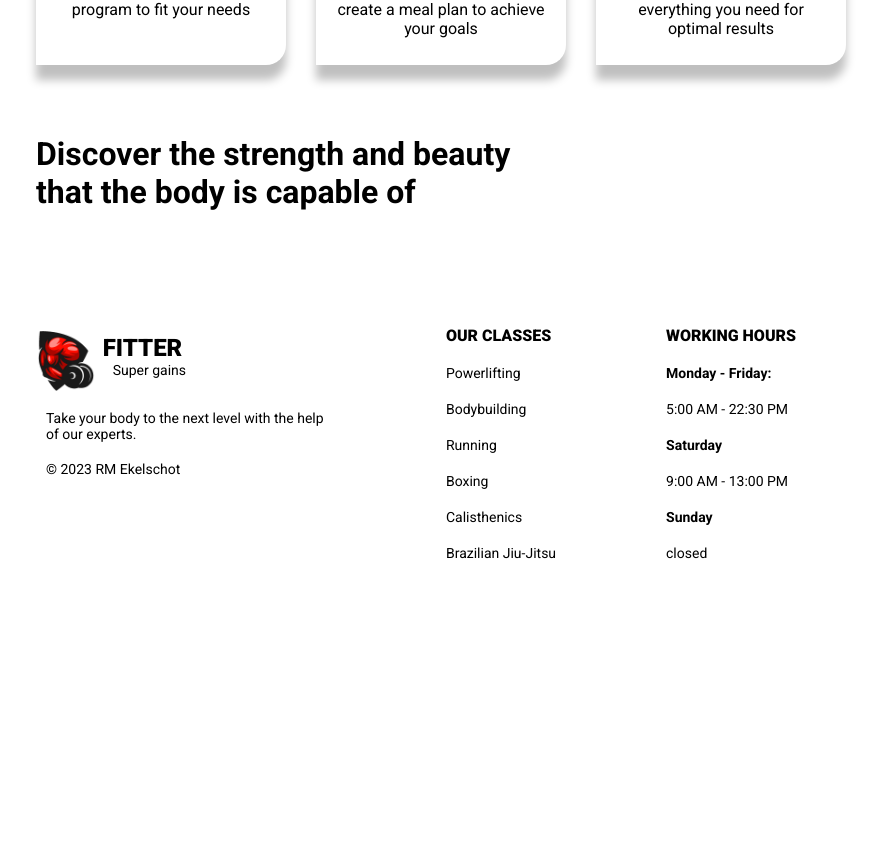
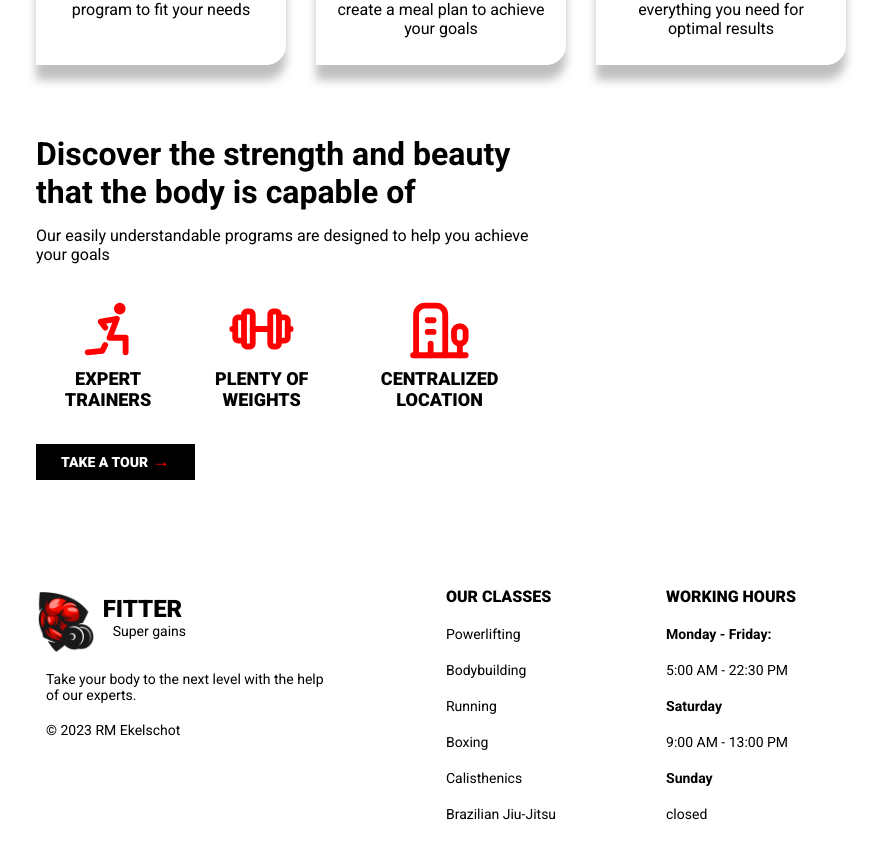
Before and after one commit to rmekelschot/fitness-website, a React (Create React App) app: page /classes in a window 1280 px wide. Shown: the part 860-1718 px from the top of the page, without its empty margins (199-1080 px from the left). Before the commit the page ends 1531 px from the top, so only its background shows below. Built offline with nearby package versions, Linux system fonts and the light colour scheme.

Commit message:
homepage update

```diff
--- a/src/css/App.css
+++ b/src/css/App.css
@@ -98,6 +98,14 @@ nav a:hover {
   text-transform: uppercase;
 }
 
+.btn-dark {
+  background-color: #000;
+  color: #fefefe;
+  font-weight: 900;
+  border: none;
+  /* font-size: 16px; */
+}
+
 .btn-light {
   background-color: #fefefe;
   color: #000;
--- a/src/pages/Home.jsx
+++ b/src/pages/Home.jsx
@@ -30,8 +30,7 @@ const Home = () => {
           </div>
         </div>
       </div>
-      <div className="flex" style={{justifyContent: 'center'}}>
-
+      <div className="flex" style={{ justifyContent: "center" }}>
         <div className="container">
           <div
             className="w-100 flex"
@@ -61,8 +60,8 @@ const Home = () => {
               <div className="text-header">progression</div>
               <br />
               <p>
-              Our team of experts will provide you with a custom program to fit
-              your needs
+                Our team of experts will provide you with a custom program to
+                fit your needs
               </p>
             </div>
             <div className="card text-center rounded-tl rounded-br shadow-big">
@@ -124,11 +123,111 @@ const Home = () => {
             </div>
           </div>
 
-        <div style={{marginTop: '40px', padding: '15px'}}>
-          <div style={{width: '500px'}}>
-
-          <h1 style={{fontSize: '32px'}}>Discover the strength and beauty that the body is capable of</h1>
+          <div style={{ marginTop: "40px", padding: "15px" }}>
+            <div style={{ width: "500px" }}>
+              <h1 style={{ fontSize: "32px", marginBottom: "15px" }}>
+                Discover the strength and beauty that the body is capable of
+              </h1>
+              <p>
+                Our easily understandable programs are designed to help you
+                achieve your goals
+              </p>
+              <div className="flex justify-content" style={{marginTop: '20px'}}>
+                <div style={{marginBottom: '40px'}}>
+                  <svg
+                    xmlns="http://www.w3.org/2000/svg"
+                    className="icon"
+                    width={24}
+                    height={24}
+                    viewBox="0 0 24 24"
+                    strokeWidth={2}
+                    stroke="currentColor"
+                    fill="none"
+                    strokeLinecap="round"
+                    strokeLinejoin="round"
+                    style={{ color: "#ff0000" }}
+                  >
+                    <path stroke="none" d="M0 0h24v24H0z" fill="none"></path>
+                    <path d="M16 5m-1 0a1 1 0 1 0 2 0a1 1 0 1 0 -2 0"></path>
+                    <path d="M5 20l5 -.5l1 -2"></path>
+                    <path d="M18 20v-5h-5.5l2.5 -6.5l-5.5 1l1.5 2"></path>
+                  </svg>
+                  <p
+                    className="text-header"
+                    style={{ fontSize: "18px", textAlign: "center" }}
+                  >
+                    expert trainers
+                  </p>
                 </div>
+                <div>
+                  <svg
+                    xmlns="http://www.w3.org/2000/svg"
+                    className="icon"
+                    width={24}
+                    height={24}
+                    viewBox="0 0 24 24"
+                    strokeWidth={2}
+                    stroke="currentColor"
+                    fill="none"
+                    strokeLinecap="round"
+                    strokeLinejoin="round"
+                    style={{ color: "#ff0000" }}
+                  >
+                    <path stroke="none" d="M0 0h24v24H0z" fill="none"></path>
+                    <path d="M2 12h1"></path>
+                    <path d="M6 8h-2a1 1 0 0 0 -1 1v6a1 1 0 0 0 1 1h2"></path>
+                    <path d="M6 7v10a1 1 0 0 0 1 1h1a1 1 0 0 0 1 -1v-10a1 1 0 0 0 -1 -1h-1a1 1 0 0 0 -1 1z"></path>
+                    <path d="M9 12h6"></path>
+                    <path d="M15 7v10a1 1 0 0 0 1 1h1a1 1 0 0 0 1 -1v-10a1 1 0 0 0 -1 -1h-1a1 1 0 0 0 -1 1z"></path>
+                    <path d="M18 8h2a1 1 0 0 1 1 1v6a1 1 0 0 1 -1 1h-2"></path>
+                    <path d="M22 12h-1"></path>
+                  </svg>
+                  <p
+                    className="text-header"
+                    style={{ fontSize: "18px", textAlign: "center" }}
+                  >
+                    Plenty of weights
+                  </p>
+                </div>
+                <div>
+                  <svg
+                    xmlns="http://www.w3.org/2000/svg"
+                    className="icon"
+                    width={24}
+                    height={24}
+                    viewBox="0 0 24 24"
+                    strokeWidth={2}
+                    stroke="currentColor"
+                    fill="none"
+                    strokeLinecap="round"
+                    strokeLinejoin="round"
+                    style={{ color: "#ff0000" }}
+                  >
+                    <path stroke="none" d="M0 0h24v24H0z" fill="none"></path>
+                    <path d="M3 21h18"></path>
+                    <path d="M19 21v-4"></path>
+                    <path d="M19 17a2 2 0 0 0 2 -2v-2a2 2 0 1 0 -4 0v2a2 2 0 0 0 2 2z"></path>
+                    <path d="M14 21v-14a3 3 0 0 0 -3 -3h-4a3 3 0 0 0 -3 3v14"></path>
+                    <path d="M9 17v4"></path>
+                    <path d="M8 13h2"></path>
+                    <path d="M8 9h2"></path>
+                  </svg>
+                  <p
+                    className="text-header"
+                    style={{ fontSize: "18px", textAlign: "center" }}
+                  >
+                    Centralized location
+                  </p>
+                </div>
+              </div>
+            </div>
+            <Link
+              className="btn btn-block btn-dark text-header"
+              style={{ fontSize: "14px" }}
+              to="/classes"
+            >
+              Take a tour <span>&rarr;</span>
+            </Link>
           </div>
           <Footer />
         </div>
```
Lines whose indentation alone changed are shown as unchanged.
